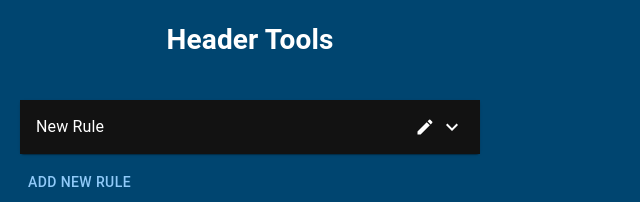
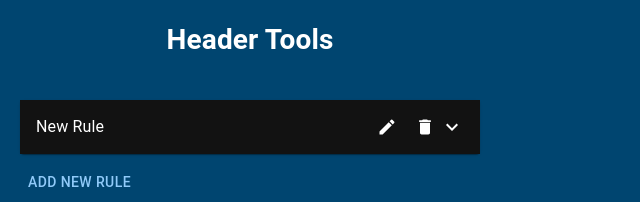
Before and after one commit to darrena092/header-tools, a React (Create React App) app: page / in a window 1280 px wide. Both pictures are taken after a click on the button "ADD NEW RULE". Shown: the top 202 px of the page, without its empty margins (0-640 px from the left). Built offline with nearby package versions, Linux system fonts and the light colour scheme.

Commit message:
Fix manifest, add rule deletion, and pre-load rules in background service.

```diff
--- a/src/components/Rule.tsx
+++ b/src/components/Rule.tsx
@@ -11,9 +11,10 @@ interface RuleProps {
   expanded: boolean;
   onChange: (event: React.ChangeEvent<{}>, isExpanded: boolean) => void;
   onRuleChange: (updatedRule: RuleData) => void;
+  onRuleDelete: (ruleId: number) => void;
 }
 
-const Rule: React.FC<RuleProps> = ({ rule, expanded, onChange, onRuleChange }) => {
+const Rule: React.FC<RuleProps> = ({ rule, expanded, onChange, onRuleChange, onRuleDelete }) => {
   const handleDomainsChange = (newDomains: string[]) => {
     onRuleChange({ ...rule, domains: newDomains });
   };
@@ -37,7 +38,9 @@ const Rule: React.FC<RuleProps> = ({ rule, expanded, onChange, onRuleChange }) =
       >
       <RuleTitle
         title={rule.title}
+        id={rule.id}
         onTitleChange={(newTitle) => onRuleChange({ ...rule, title: newTitle })}
+        onRuleDelete={(ruleId) => onRuleDelete(ruleId)}
       />
       </AccordionSummary>
       <AccordionDetails>
--- a/src/components/RuleList.tsx
+++ b/src/components/RuleList.tsx
@@ -30,7 +30,7 @@ const RuleList: React.FC = () => {
     const newRule: RuleData = {
       id: Date.now(),
       title: "New Rule",
-      domains: ["/(?:http[s]?:\/\/)?(?:www\.)?(example\.com)\/?[^\s]*/i"],
+      domains: ["(?:http[s]?:\/\/)?(?:www\.)?(example\.com)\/?[^\s]*"],
       headers: [{name: "my-header", value: "my-header-value"}],
     };
     const updatedRules = [...rules, newRule];
@@ -44,6 +44,13 @@ const RuleList: React.FC = () => {
     chrome.storage.local.set({ rules: updatedRules });
   };
 
+  const handleRuleDelete = (ruleId: number) => {
+    const updatedRules = rules.filter(rule => rule.id !== ruleId);
+    setRules(updatedRules);
+    chrome.storage.local.set({ rules: updatedRules });
+  };
+
+
   return (
     <div>
       {rules.map((rule, index) => (
@@ -53,6 +60,7 @@ const RuleList: React.FC = () => {
           expanded={expanded === `panel${index}`}
           onChange={handleChange(`panel${index}`)}
           onRuleChange={handleRuleUpdate}
+          onRuleDelete={handleRuleDelete}
         />
       ))}
       <Button onClick={addNewRule} style={{ marginTop: '10px' }}>Add New Rule</Button>
--- a/src/components/RuleTitle.tsx
+++ b/src/components/RuleTitle.tsx
@@ -1,13 +1,16 @@
 import React, { useState } from 'react';
 import { TextField, IconButton, Box } from '@mui/material';
 import EditIcon from '@mui/icons-material/Edit';
+import DeleteIcon from '@mui/icons-material/Delete'; // Import Delete icon
 
 interface RuleTitleProps {
   title: string;
+  id: number;
   onTitleChange: (newTitle: string) => void;
+  onRuleDelete: (ruleId: number) => void;
 }
 
-const RuleTitle: React.FC<RuleTitleProps> = ({ title, onTitleChange }) => {
+const RuleTitle: React.FC<RuleTitleProps> = ({ title, id, onTitleChange, onRuleDelete }) => {
   const [isEditing, setIsEditing] = useState(false);
   const [editableTitle, setEditableTitle] = useState(title);
 
@@ -21,27 +24,17 @@ const RuleTitle: React.FC<RuleTitleProps> = ({ title, onTitleChange }) => {
   };
 
   const handleEditClick = (event: React.MouseEvent<HTMLButtonElement, MouseEvent>) => {
-    event.stopPropagation();
+    event.stopPropagation(); // Prevent any parent handler from being executed
     setIsEditing(true);
   };
 
-  const handleKeyDown = (event: React.KeyboardEvent<HTMLDivElement>) => {
-    if (event.key === 'Enter') {
-      handleBlur();
-      event.preventDefault();
-    }
-  };
+  const handleDeleteClick = (event: React.MouseEvent<HTMLButtonElement, MouseEvent>) => {
+    event.stopPropagation();
+    onRuleDelete(id);
+  }
 
   return (
-    <Box
-      sx={{
-        display: 'flex',
-        alignItems: 'center',
-        color: '#fff',
-        cursor: 'text',
-        width: '100%',
-      }}
-    >
+    <Box sx={{ display: 'flex', alignItems: 'center', width: '100%' }}>
       {isEditing ? (
         <TextField
           fullWidth
@@ -50,7 +43,12 @@ const RuleTitle: React.FC<RuleTitleProps> = ({ title, onTitleChange }) => {
           value={editableTitle}
           onChange={handleChange}
           onBlur={handleBlur}
-          onKeyDown={handleKeyDown}
+          onKeyDown={(event) => {
+            if (event.key === 'Enter') {
+              handleBlur();
+              event.preventDefault();
+            }
+          }}
           autoFocus
         />
       ) : (
@@ -59,6 +57,9 @@ const RuleTitle: React.FC<RuleTitleProps> = ({ title, onTitleChange }) => {
           <IconButton size="small" onClick={handleEditClick} sx={{ ml: 1 }}>
             <EditIcon fontSize="small" />
           </IconButton>
+          <IconButton size="small" onClick={handleDeleteClick} sx={{ ml: 1 }}>
+            <DeleteIcon fontSize="small" />
+          </IconButton>
         </>
       )}
     </Box>
```
Also changed, not shown: service/background.js (added, +39 -0 lines), manifest.json.
